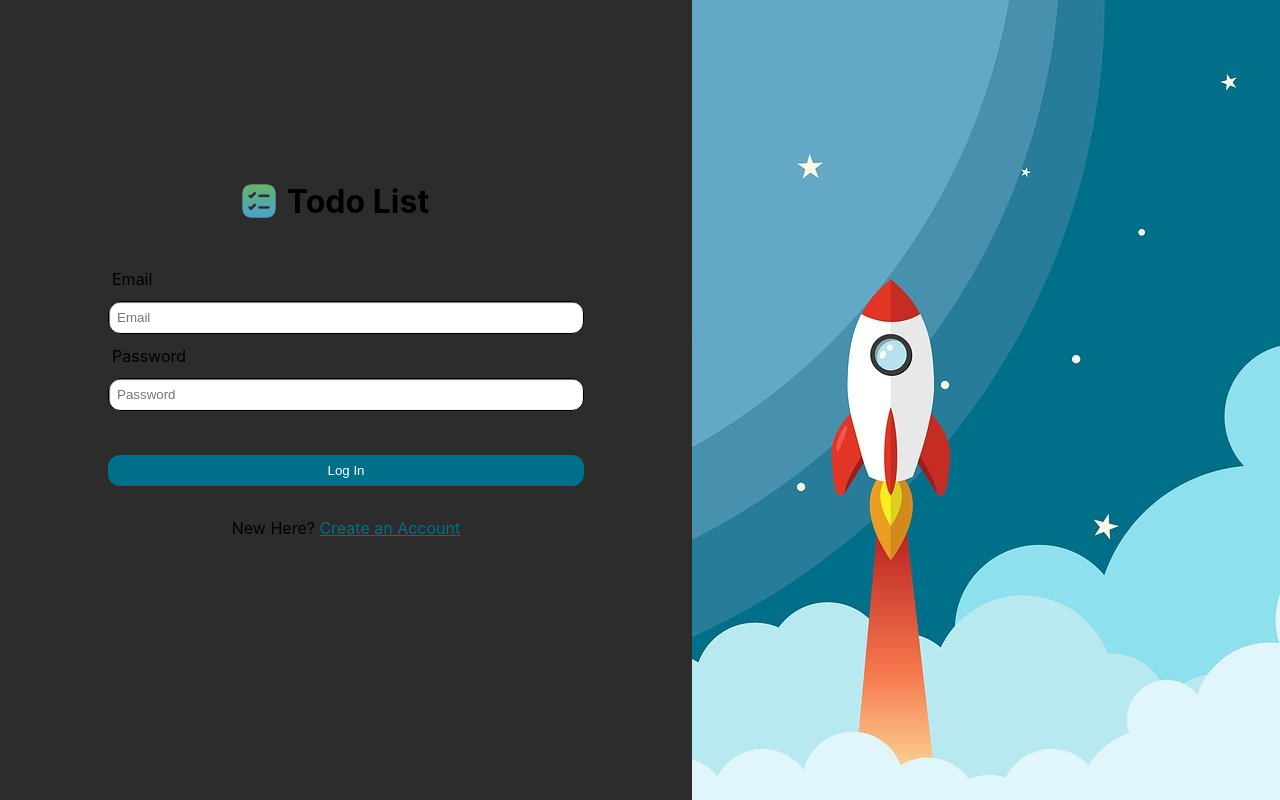
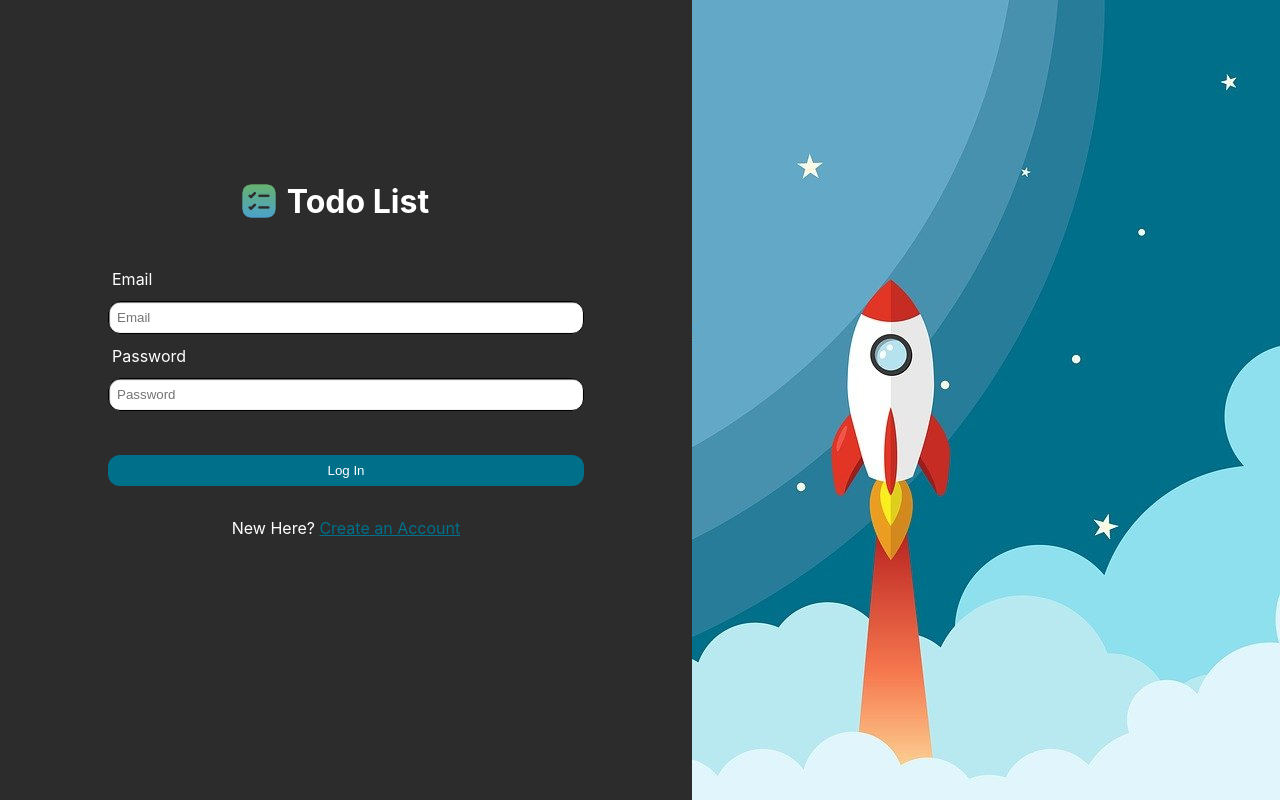
Before and after one commit to kody-smith/todo-list, a React (Create React App) app: page / in a window 1280 px wide. Shown: the top 800 px of the page. Built offline with nearby package versions, Linux system fonts and the light colour scheme; no server answers.

Commit message:
general update

```diff
--- a/src/components/welcome.css
+++ b/src/components/welcome.css
@@ -4,7 +4,7 @@
     height: 100%;
     padding:10rem 6rem 10rem 6rem;
     background: #2c2c2c;
-    color:#000;
+    color:#fff;
 }
 
 #logoImg {
@@ -30,12 +30,13 @@ label {
 
 label, input {
     /* display: block; */
-    color: rgb(0, 0, 0);
+    color: rgb(255, 255, 255);
 }
 input {
     padding: .5rem;
     margin: .75rem;
     border: 1px solid #000;
+    color: #000;
     /* border-bottom: 1px solid #000; */
     border-radius: .75rem;
     box-shadow: inset .5px .5px 1px #000;
```
Also changed, not shown: 1 other file (tests, documents, lock files or other folders).
